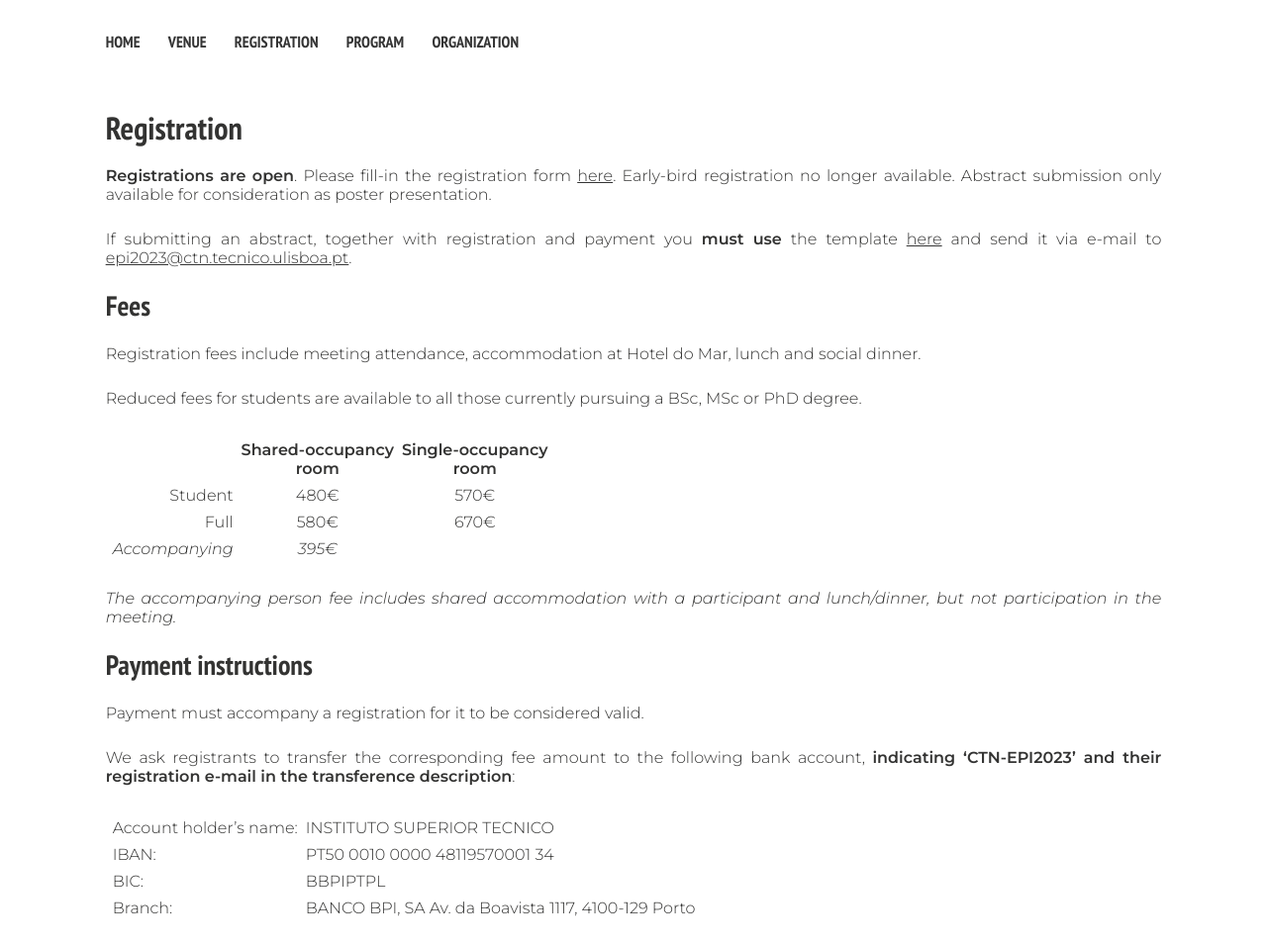
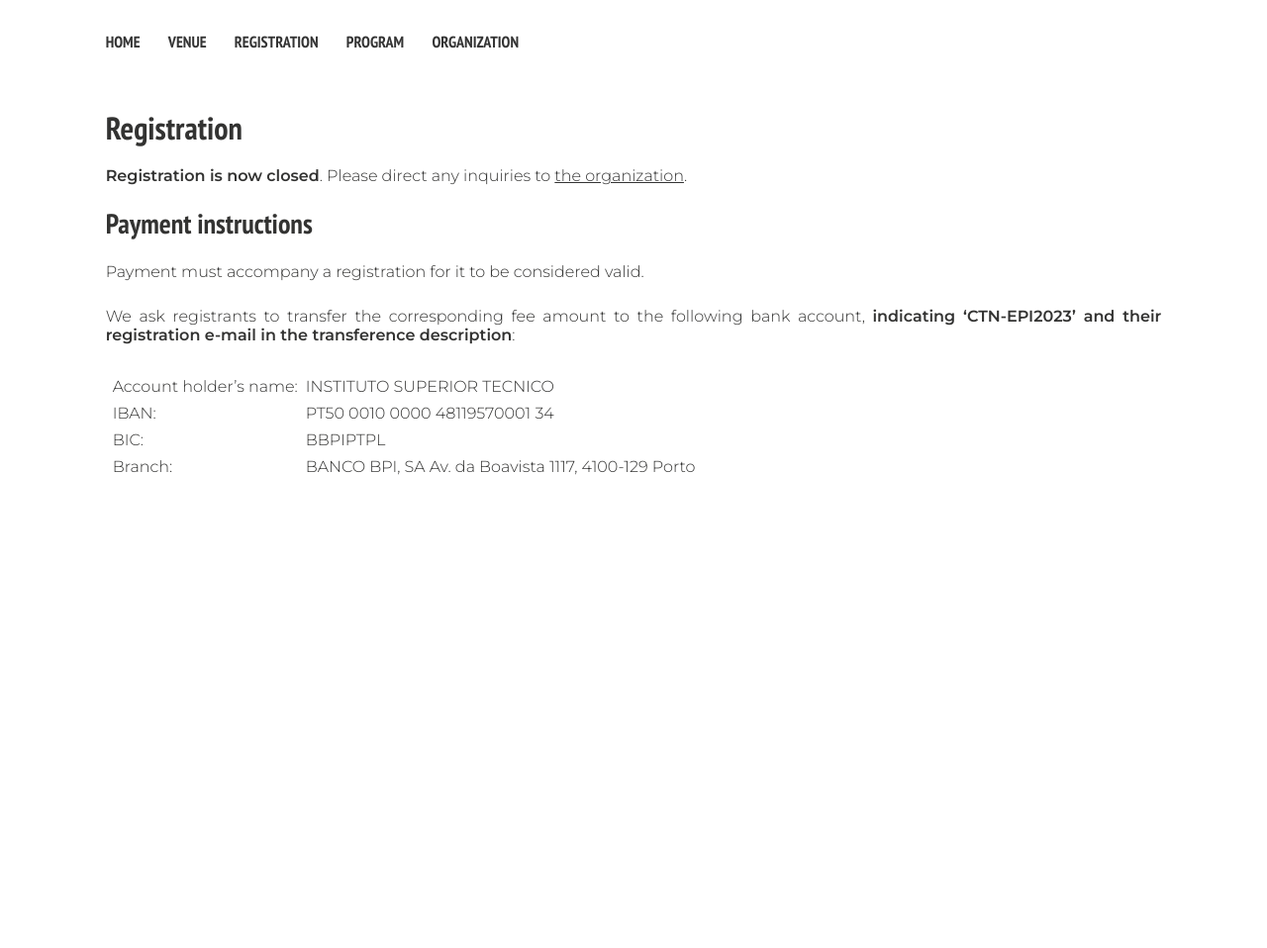
Before and after one commit to Iberian-Peptide-Meeting/XVIII, a Jekyll site: the page built from _pages/registration.md, in a window 1280 px wide. Shown: the whole page at 99% size. Built offline with Jekyll 4.4.1, drawn with Linux system fonts in a browser that asks for light colours; nearby versions of some CDN libraries; after the commit the page ends 900 px from its top, so only the background shows below that.

Commit message:
Registration closed. Program uploaded.

```diff
--- a/_pages/registration.md
+++ b/_pages/registration.md
@@ -5,31 +5,7 @@ title: Registration
 permalink: /registration
 ---
 
-**Registrations are open**. Please fill-in the registration form
-[here](https://forms.gle/CH1cTGy2RptbUzq7A).
-Early-bird registration no longer available. Abstract submission only available for consideration as poster presentation.
-
-If submitting an abstract, together with registration and payment you
-**must use** the template [here](/XVIII/images/AbstractTemplate.docx) and send
-it via e-mail to
-[epi2023@ctn.tecnico.ulisboa.pt](mailto:epi2023@ctn.tecnico.ulisboa.pt).
-
-## Fees
-
-Registration fees include meeting attendance, accommodation at Hotel do Mar,
-lunch and social dinner.
-
-Reduced fees for students are available to all those currently pursuing a BSc,
-MSc or PhD degree.
-
-|                | Shared-occupancy<br />room | Single-occupancy<br />room |
-|---------------:|:--------------------------:|:--------------------------:|
-|        Student |            480€            |            570€            |
-|           Full |            580€            |            670€            |
-| _Accompanying_ |           _395€_           |                            |
-
-_The accompanying person fee includes shared accommodation with a participant
-and lunch/dinner, but not participation in the meeting._
+**Registration is now closed**. Please direct any inquiries to [the organization](/XVIII/organization).
 
 ## Payment instructions
 
```
Also changed, not shown: _pages/program.md (+1 -1 lines), index.md (+1 -1 lines), 1 other file.
